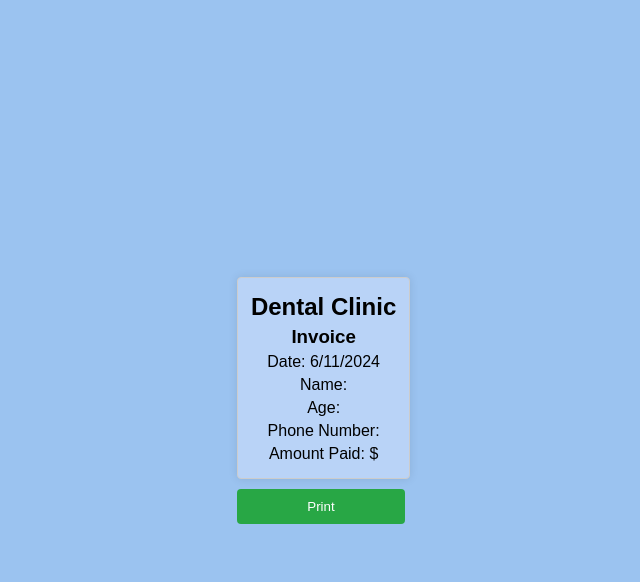
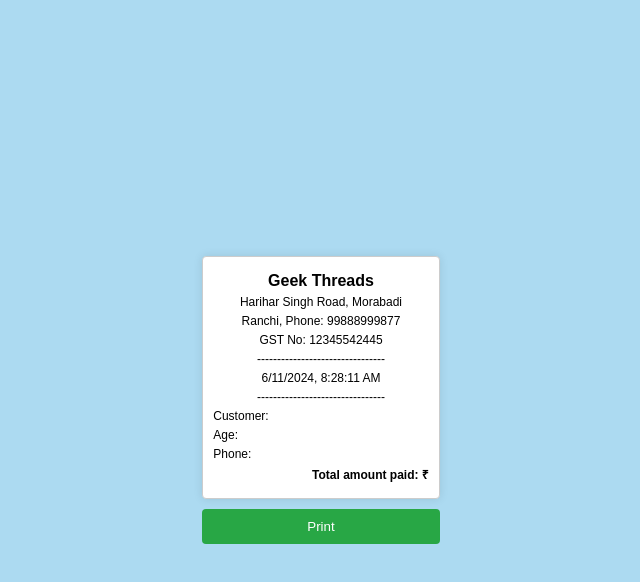
Before and after one commit to 100rbhsarin/invoice, a plain HTML site: page index.html in a window 1280 px wide. Both pictures are taken after a click on the button "Enter". Shown: the whole page, without its empty margins (319-959 px from the left). Drawn offline with Linux system fonts and the light colour scheme.

Commit message:
this is new update at 13.58

```diff
--- a/index.html
+++ b/index.html
@@ -3,7 +3,7 @@
 <head>
     <meta charset="UTF-8">
     <meta name="viewport" content="width=device-width, initial-scale=1.0">
-    <title>Dental Clinic Invoice</title>
+    <title>POS Receipt</title>
     <link rel="stylesheet" href="./styles.css">
 </head>
 <body>
@@ -18,21 +18,29 @@
             <input type="tel" id="phone" name="phone" required>
             <label for="amount">Amount Paid:</label>
             <input type="number" id="amount" name="amount" required>
-            <button type="button" onclick="generateInvoice()">Enter</button>
+            <button type="button" onclick="generateReceipt()">Enter</button>
         </form>
     </div>
 
-    <div class="invoice-container" id="invoice-container">
-        <div class="invoice" id="invoice">
-            <h2>Dental Clinic</h2>
-            <h3>Invoice</h3>
-            <p id="date"></p>
-            <p id="customer-name"></p>
-            <p id="customer-age"></p>
-            <p id="customer-phone"></p>
-            <p id="customer-amount"></p>
+    <div class="receipt-container" id="receipt-container">
+        <div class="receipt" id="receipt">
+            <h2>Geek Threads</h2>
+            <p>Harihar Singh Road, Morabadi</p>
+            <p>Ranchi, Phone: 99888999877</p>
+            <p>GST No: 12345542445</p>
+            <div class="divider">--------------------------------</div>
+            <p id="date-time"></p>
+            <div class="divider">--------------------------------</div>
+            <div class="customer-details">
+                <p id="customer-name"></p>
+                <p id="customer-age"></p>
+                <p id="customer-phone"></p>
+            </div>
+            <div class="total-amount">
+                <p id="customer-amount"></p>
+            </div>
         </div>
-        <button onclick="printInvoice()">Print</button>
+        <button onclick="printReceipt()">Print</button>
     </div>
 
     <script src="./main.js"></script>
--- a/main.js
+++ b/main.js
@@ -1,25 +1,25 @@
-function generateInvoice() {
+function generateReceipt() {
     // Get form values
     const name = document.getElementById('name').value;
     const age = document.getElementById('age').value;
     const phone = document.getElementById('phone').value;
     const amount = document.getElementById('amount').value;
-    const date = new Date().toLocaleDateString();
+    const dateTime = new Date().toLocaleString();
 
-    // Set invoice details
-    document.getElementById('date').innerText = `Date: ${date}`;
-    document.getElementById('customer-name').innerText = `Name: ${name}`;
+    // Set receipt details
+    document.getElementById('date-time').innerText = dateTime;
+    document.getElementById('customer-name').innerText = `Customer: ${name}`;
     document.getElementById('customer-age').innerText = `Age: ${age}`;
-    document.getElementById('customer-phone').innerText = `Phone Number: ${phone}`;
-    document.getElementById('customer-amount').innerText = `Amount Paid: $${amount}`;
+    document.getElementById('customer-phone').innerText = `Phone: ${phone}`;
+    document.getElementById('customer-amount').innerText = `Total amount paid: ₹${amount}`;
 
-    // Hide form and show invoice
+    // Hide form and show receipt
     document.getElementById('form-container').style.display = 'none';
-    document.getElementById('invoice-container').style.display = 'block';
+    document.getElementById('receipt-container').style.display = 'block';
 }
 
-function printInvoice() {
-    // Print the invoice twice
+function printReceipt() {
+    // Print the receipt twice
     window.print();
     setTimeout(() => {
         window.print();
--- a/styles.css
+++ b/styles.css
@@ -4,12 +4,12 @@ body {
     justify-content: center;
     align-items: center;
     height: 100vh;
-    background-color: #9bc3f0;
+    background-color: #acdaf1;
     margin: 0;
     flex-direction: column;
 }
 
-.container, .invoice-container {
+.container, .receipt-container {
     display: none;
 }
 
@@ -19,8 +19,8 @@ body {
     max-width: 500px;
 }
 
-.container, .invoice {
-    background-color: rgb(185, 211, 247);
+.container, .receipt {
+    background-color: white;
     padding: 20px;
     border-radius: 8px;
     box-shadow: 0 0 10px rgba(0,0,0,0.1);
@@ -54,22 +54,38 @@ button:hover {
     background-color: #218838;
 }
 
-.invoice {
-    width: 90%;
-    max-width: 57mm;
+.receipt {
+    width: 57mm;
+    max-width: 100%;
     margin: 0 auto;
     padding: 10px;
     border: 1px solid #ccc;
     border-radius: 4px;
     text-align: center;
+    font-size: 12px;
 }
 
-.invoice h2, .invoice h3 {
+.receipt h2 {
+    margin: 5px 0;
+    font-size: 16px;
+}
+
+.receipt p {
     margin: 5px 0;
 }
 
-.invoice p {
+.divider {
     margin: 5px 0;
+    text-align: center;
+}
+
+.customer-details {
+    text-align: left;
+}
+
+.total-amount {
+    text-align: right;
+    font-weight: bold;
 }
 
 @media (max-width: 600px) {
@@ -78,7 +94,7 @@ button:hover {
         padding: 10px;
     }
 
-    .invoice {
+    .receipt {
         width: 100%;
     }
 
@@ -86,3 +102,36 @@ button:hover {
         width: 100%;
     }
 }
+
+/* Print styles */
+@media print {
+    body {
+        display: flex;
+        justify-content: center;
+        align-items: center;
+        height: 100vh;
+        margin: 0;
+        background-color: white;
+    }
+
+    .container, .receipt-container {
+        display: block;
+    }
+
+    .receipt {
+        width: 57mm;
+        margin: 0;
+        padding: 10px;
+        border: none;
+        font-size: 12px;
+    }
+
+    button {
+        display: none;
+    }
+
+    @page {
+        size: 57mm auto;
+        margin: 0;
+    }
+}
```
